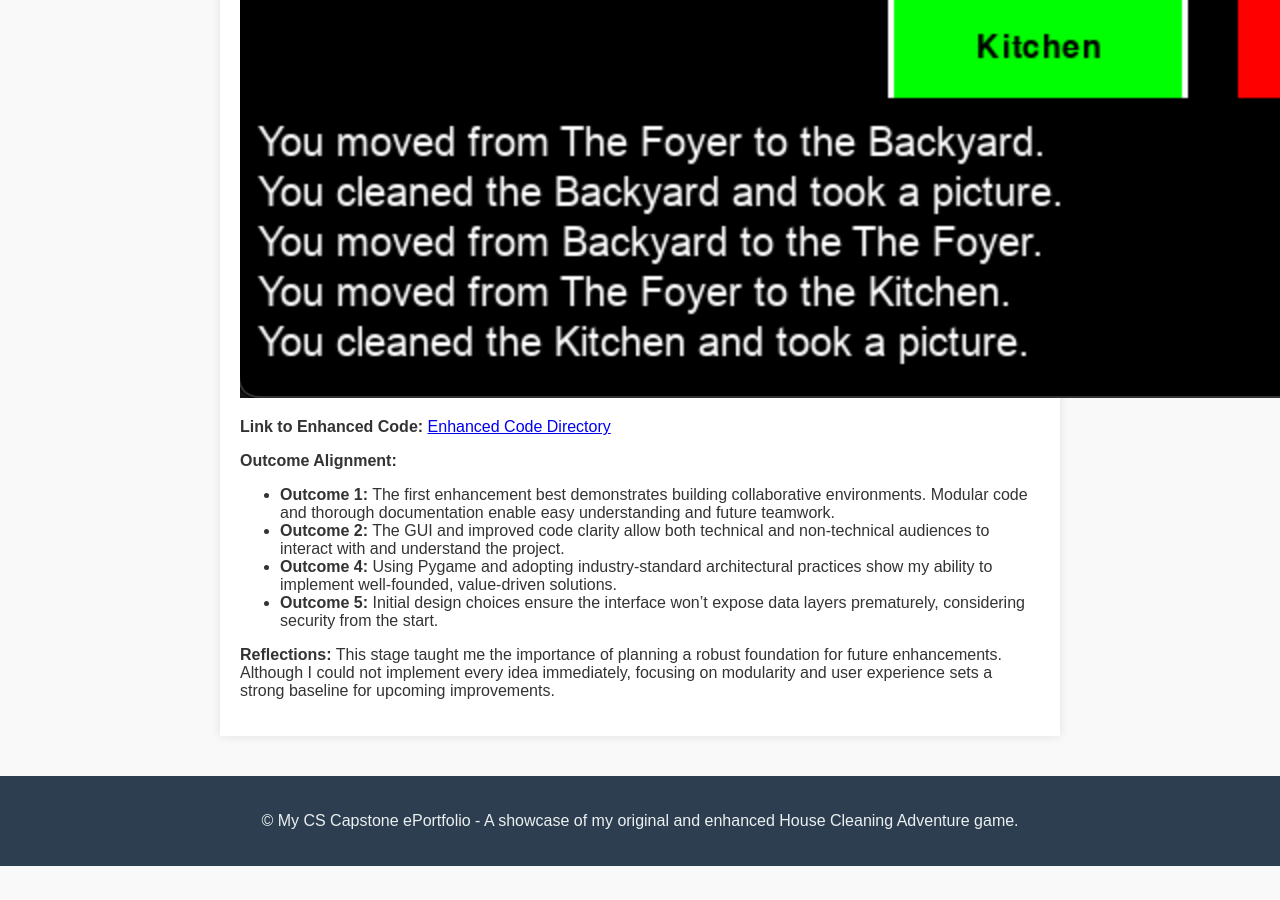
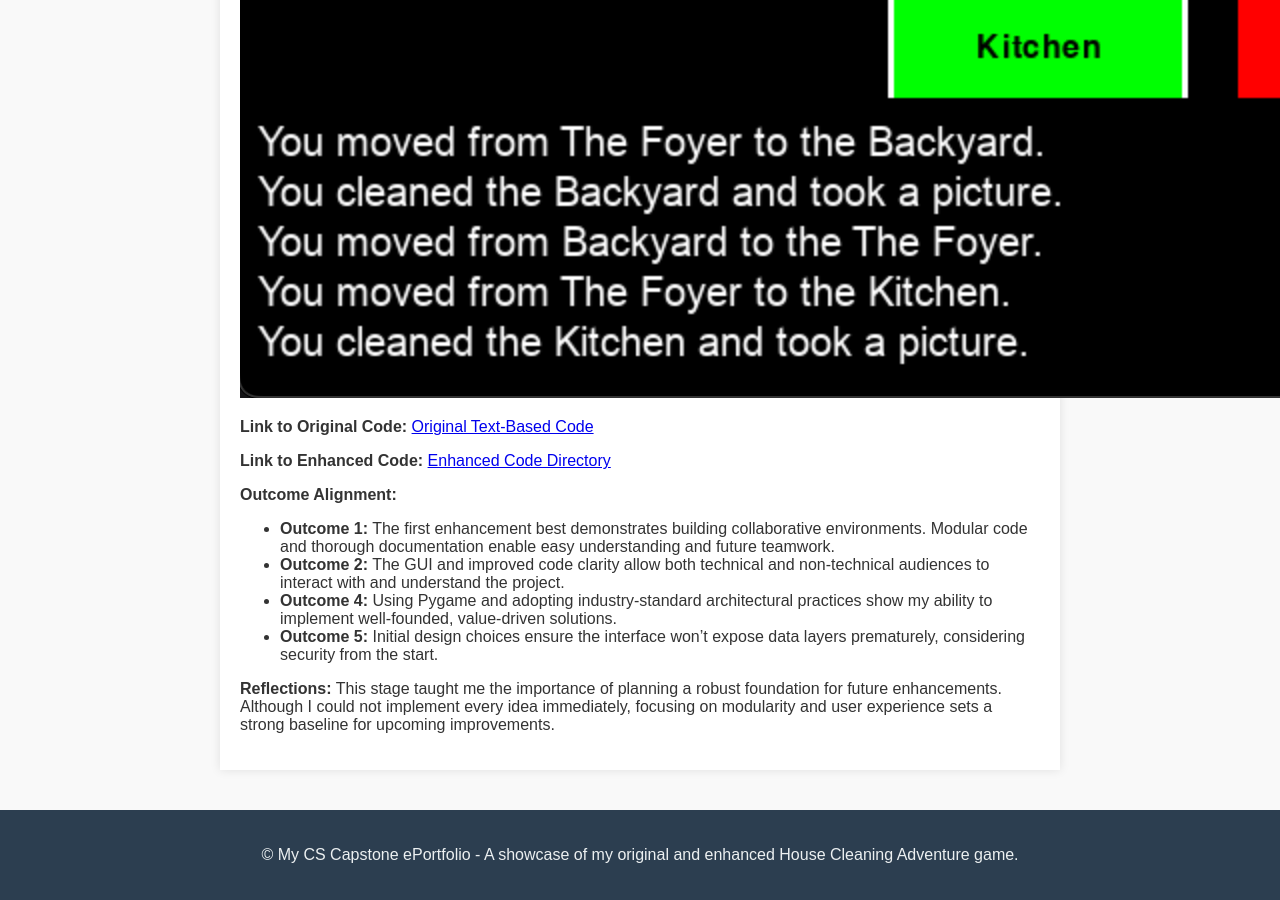
Before and after one commit to briggs8933/CS-499-Capstone, a Jekyll site: the page built from artifact_software.md, in a window 1280 px wide and 900 px high, scrolled down 2600 px. Built offline with Jekyll 4.4.1, drawn with Linux system fonts in a browser that asks for light colours; before the commit the page ends 3466 px from its top, so only the background shows below that.

Commit message:
Update artifact_software.md

```diff
--- a/artifact_software.md
+++ b/artifact_software.md
@@ -18,8 +18,12 @@ For this enhancement, I revisited my **IT 140** text-based game, *House Cleaning
 
 ![In-game Example](./assets/images/software/software1.png)
 
+**Link to Original Code:**
+[Original Text-Based Code](https://github.com/briggs8933/CS-499-Capstone/blob/main/Original%20House%20Cleaning%20Adventure/TextBasedGame.py)
+
 **Link to Enhanced Code:**
-[Enhanced Code Directory](./main/Enhanced%20House%20Cleaning%20Adventure)
+[Enhanced Code Directory](https://github.com/briggs8933/CS-499-Capstone/tree/main/Enhanced%20House%20Cleaning%20Adventure)
+
 
 **Outcome Alignment:**
 - **Outcome 1:** The first enhancement best demonstrates building collaborative environments. Modular code and thorough documentation enable easy understanding and future teamwork.
```
